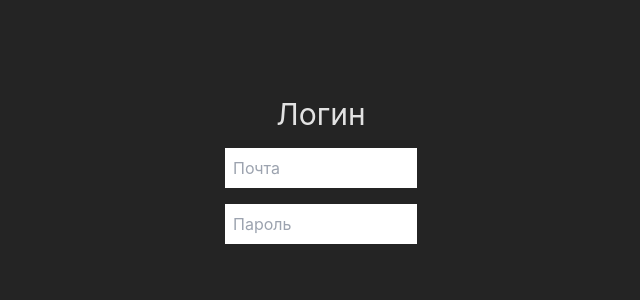
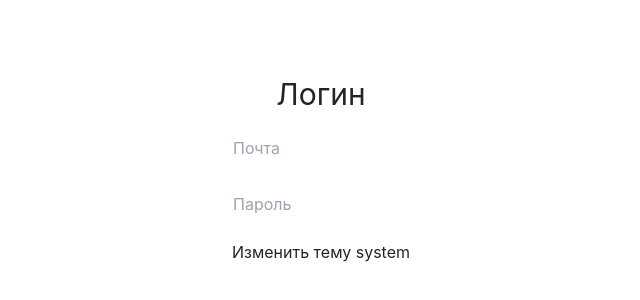
Before and after one commit to Afpia/social-net, a React (Vite) app: page /login in a window 1280 px wide. Shown: the part 230-530 px from the top of the page, without its empty margins (319-959 px from the left). Built offline with nearby package versions, Linux system fonts and the light colour scheme.

Commit message:
chore(eslint): Добавил пару правил

```diff
--- a/package.json
+++ b/package.json
@@ -38,6 +38,7 @@
 		"eslint-import-resolver-alias": "^1.1.2",
 		"eslint-plugin-import": "^2.29.1",
 		"eslint-plugin-prettier": "^5.2.1",
+		"eslint-plugin-react": "^7.35.0",
 		"eslint-plugin-react-hooks": "^4.6.2",
 		"eslint-plugin-react-refresh": "^0.4.7",
 		"eslint-plugin-simple-import-sort": "^12.1.1",
--- a/src/App.tsx
+++ b/src/App.tsx
@@ -1,17 +1,6 @@
-import { useTheme } from './components/providers/theme'
-
-export const App = () => {
-	const { theme, setTheme } = useTheme()
-
-	const changeTheme = () => {
-		setTheme('light')
-	}
-
-	return (
-		<>
-			<div className='font-bold text-white underline dark:text-yellow-500'>hello</div>
-			<h2>{theme}</h2>
-			<button onClick={changeTheme}>hello</button>
-		</>
-	)
-}
+export const App = () => (
+	<>
+		<div className='font-bold text-white underline dark:text-yellow-500'>hello</div>
+		<h2></h2>
+	</>
+)
--- a/src/assets/styles/global.css
+++ b/src/assets/styles/global.css
@@ -18,5 +18,9 @@
 }
 
 .dark {
-	background-color: rgb(53, 30, 30);
+	background-color: #242424;
 }
+.light {
+	background: rgba(255, 255, 255, 0.87);
+	color: #242424;
+}
--- a/src/components/providers/theme/theme-provider.tsx
+++ b/src/components/providers/theme/theme-provider.tsx
@@ -23,9 +23,9 @@ export const ThemeProvider = ({ children, defaultTheme = 'system', storageKey =
 
 	const value = {
 		theme,
-		setTheme: (theme: Theme) => {
-			localStorage.setItem(storageKey, theme)
-			setTheme(theme)
+		setTheme: (changedTheme: Theme) => {
+			localStorage.setItem(storageKey, changedTheme)
+			setTheme(changedTheme)
 		}
 	}
 
--- a/src/main.tsx
+++ b/src/main.tsx
@@ -1,10 +1,10 @@
-import './assets/styles/global.css'
-
 import React from 'react'
 import ReactDOM from 'react-dom/client'
 
 import { Router } from './components/providers/router/Router'
 import { ThemeProvider } from './components/providers/theme/theme-provider'
+
+import './assets/styles/global.css'
 
 ReactDOM.createRoot(document.getElementById('root')!).render(
 	<React.StrictMode>
--- a/src/pages/log-in/Login.tsx
+++ b/src/pages/log-in/Login.tsx
@@ -1,12 +1,24 @@
+import { useTheme } from '@/components/providers/theme'
+
 export const Login = () => {
 	console.log(import.meta.env)
+
+	const { theme, setTheme } = useTheme()
+
+	const changeTheme = () => {
+		if (theme == 'dark') return setTheme('light')
+		setTheme('dark')
+	}
 
 	return (
 		<div className='h-screen w-screen'>
 			<div className='flex h-screen flex-col items-center justify-center gap-4'>
-				<h1 className='text-3xl'>Логин</h1>
+				<h1 className='text-3xl dark:text-orange-500'>Логин</h1>
 				<input type='text' placeholder='Почта' className='w-48 p-2' />
 				<input type='text' placeholder='Пароль' className='w-48 p-2' />
+				<button onClick={changeTheme} type='submit'>
+					Изменить тему {theme}
+				</button>
 			</div>
 		</div>
 	)
```
Also changed, not shown: 2 other files (tests, documents, lock files or other folders).
